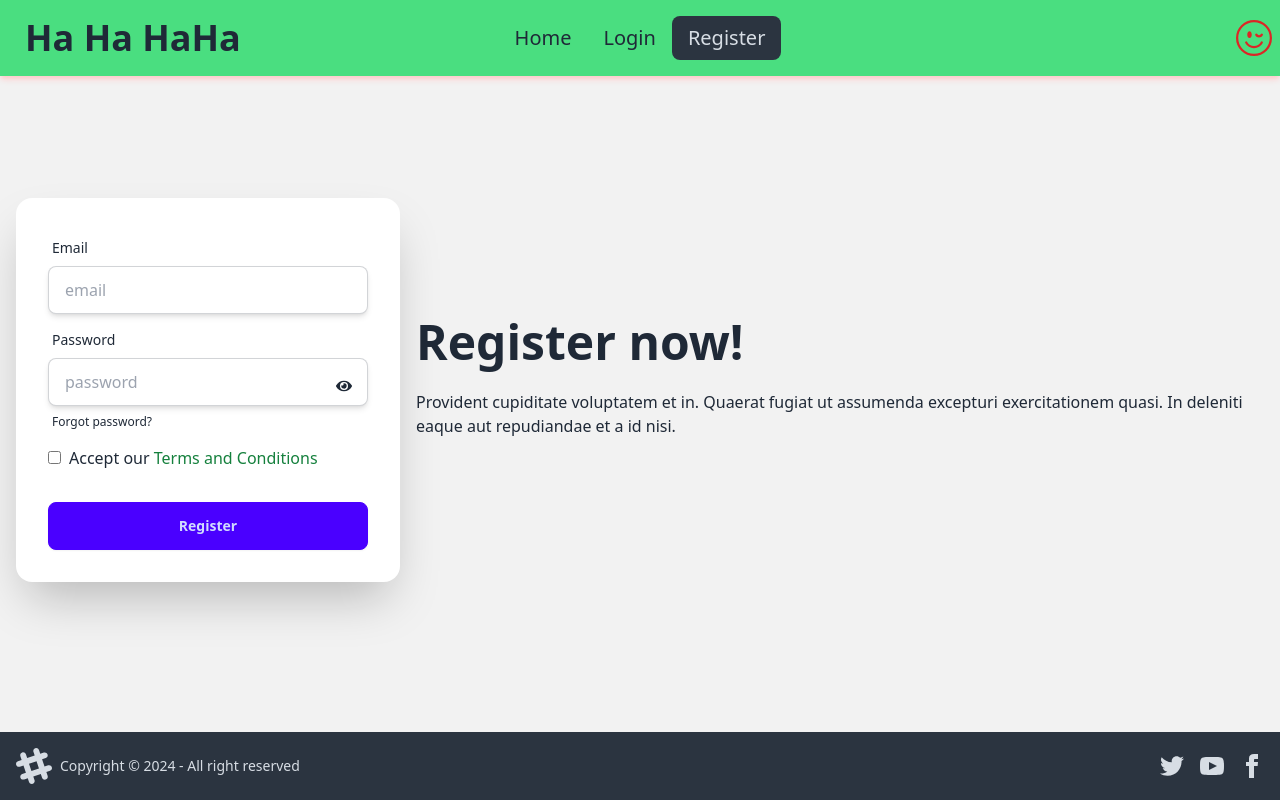
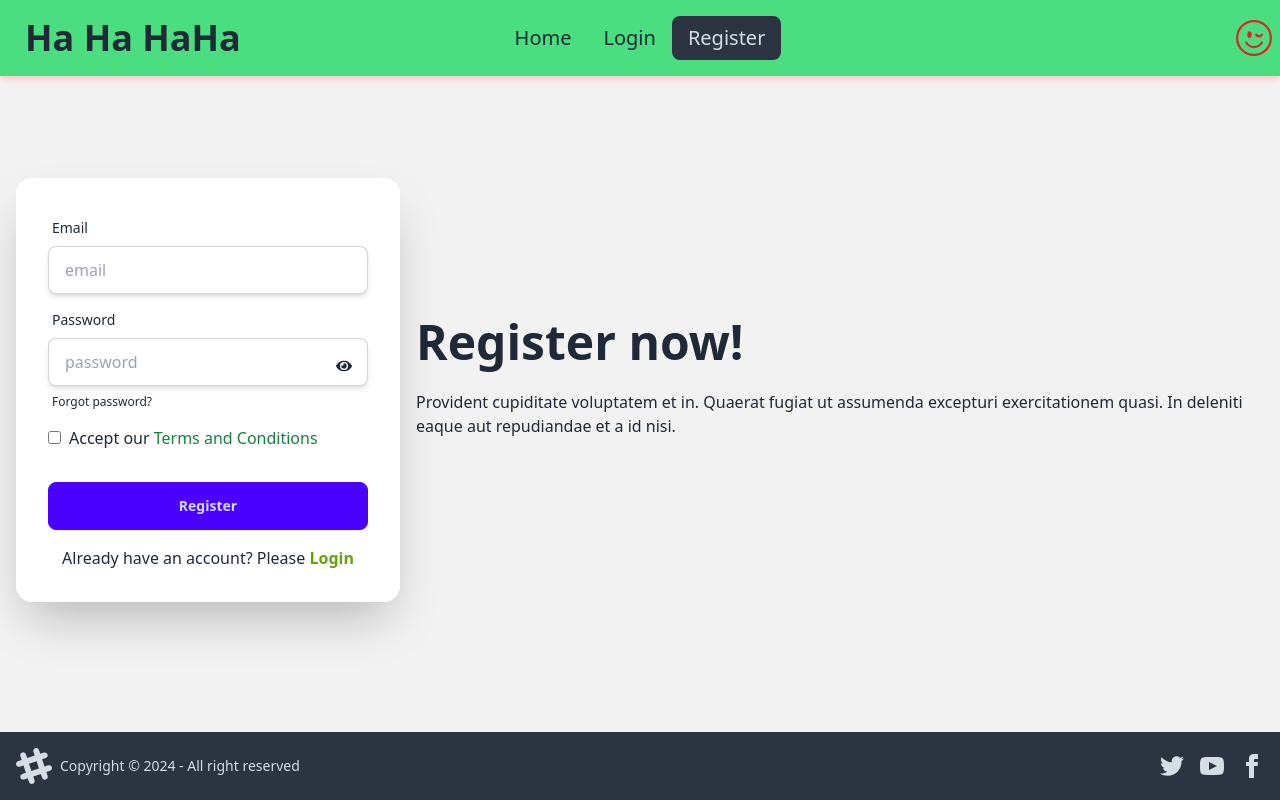
Before and after one commit to mirhimel012/User-Email-Password-Auth, a React (Vite) app: page /register in a window 1280 px wide. Built offline with nearby package versions, Linux system fonts and the light colour scheme.

Commit message:
Toggle Registration and login

```diff
--- a/src/components/Login.jsx
+++ b/src/components/Login.jsx
@@ -2,6 +2,7 @@ import { signInWithEmailAndPassword } from "firebase/auth";
 import auth from "../firebase/firebase.config";
 import { useState } from "react";
 import { FaEye, FaEyeSlash } from "react-icons/fa";
+import { Link } from "react-router-dom";
 
 const Login = () => {
     const[loginError, setLoginError] = useState('');
@@ -70,6 +71,9 @@ const Login = () => {
         <div className="form-control mt-6">
           <button className="btn btn-primary">Login</button>
         </div>
+        <div className="text-center mt-2">
+          <p>New to this website? Please <Link className="text-lime-600 font-bold" to="/register">Register</Link></p>
+        </div>
       </form>
 
       {/* Success and Error message */}
--- a/src/components/Register.jsx
+++ b/src/components/Register.jsx
@@ -2,6 +2,7 @@ import { createUserWithEmailAndPassword } from "firebase/auth";
 import auth from "../firebase/firebase.config";
 import { useState } from "react";
 import { FaEye, FaEyeSlash } from "react-icons/fa";
+import { Link } from "react-router-dom";
 
 const Register = () => {
 
@@ -103,6 +104,9 @@ const Register = () => {
         <div className="form-control mt-6">
           <button className="btn btn-primary hover:bg-blue-700 hover:text-xl">Register</button>
         </div>
+        <div className="text-center mt-2">
+          <p>Already have an account? Please <Link className="text-lime-600 font-bold" to="/login">Login</Link></p>
+        </div>
       </form>
 
       {/* Success and Error message */}
```
